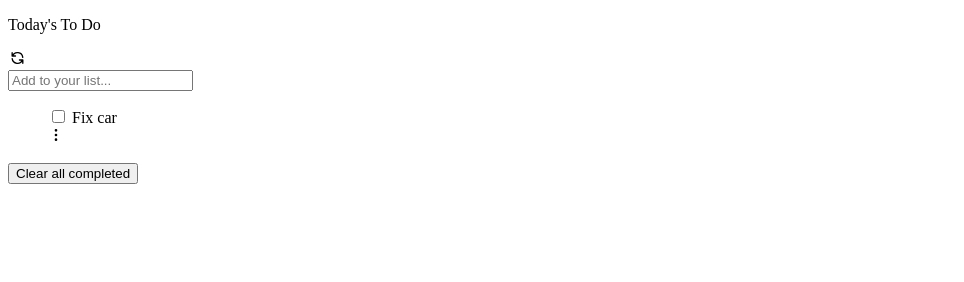
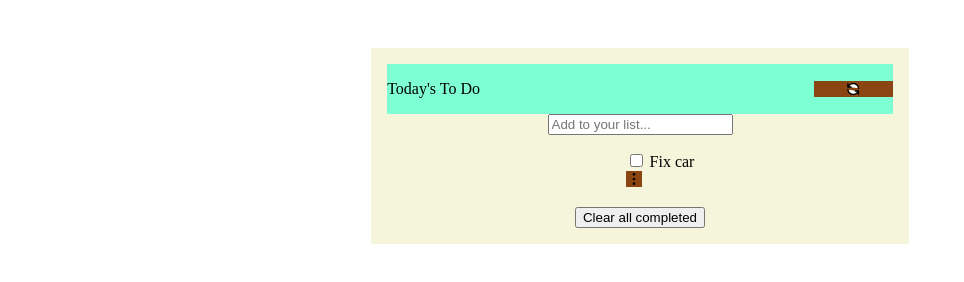
Before and after one commit to julzedz/To-Do-list, a website built with webpack: page src/index.html in a window 1280 px wide. Shown: the whole page, without its empty margins (0-964 px from the left). Built offline with nearby package versions, Linux system fonts and the light colour scheme.

Commit message:
Update style.css

```diff
--- a/src/style.css
+++ b/src/style.css
@@ -1,5 +1,5 @@
 .refresh {
-  width: 1.5%;
+  width: 15.5%;
 }
 
 li {
@@ -11,4 +11,26 @@ svg {
   width: 1em;
   height: 1em;
   cursor: pointer;
+  background: saddlebrown;
 }
+
+.todo-wrap {
+  margin: 0 auto;
+  margin-top: 3em;
+  padding: 1em;
+  background: beige;
+  width: 40%;
+  display: flex;
+  flex-direction: column;
+  justify-content: center;
+  align-items: center;
+}
+
+.header {
+  display: flex;
+  margin: auto;
+  background-color: aquamarine;
+  align-items: center;
+  justify-content: space-between;
+  width: 100%;
+}
```
